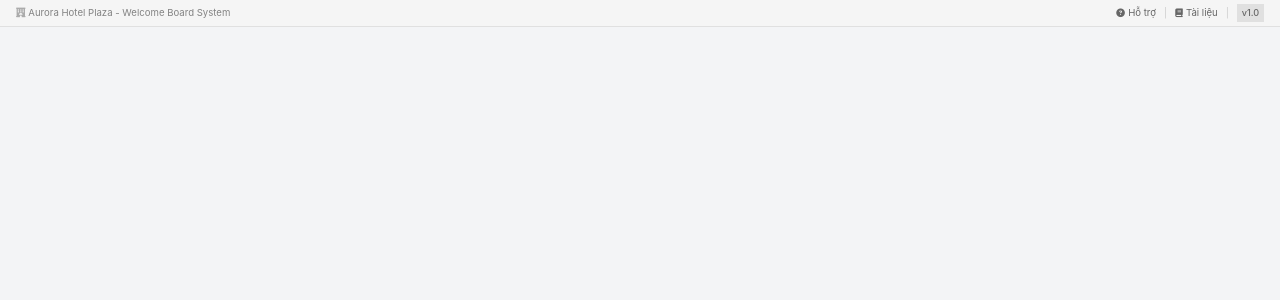
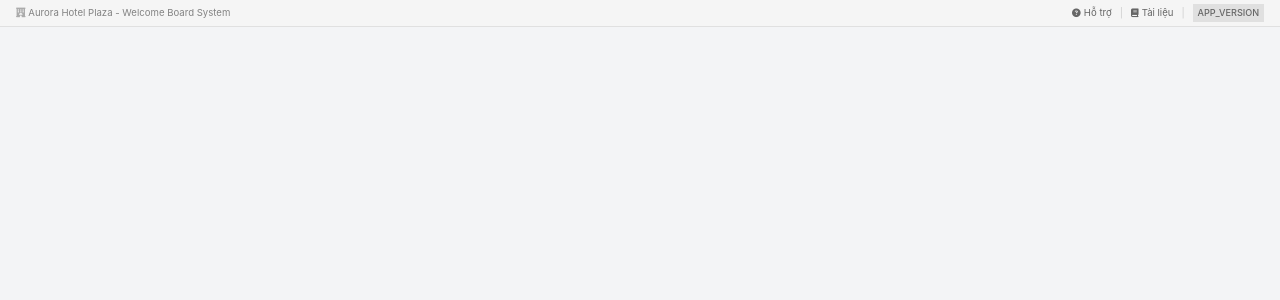
Before and after one commit to quanglong3824/wcb, a PHP site: page /quanglong3824/includes/header.php in a window 1280 px wide. Shown: the top 300 px of the page. Run offline with PHP 8.4, Linux system fonts and the light colour scheme; some libraries are stand-ins or nearby versions.

Commit message:
echo ver

```diff
--- a/includes/header.php
+++ b/includes/header.php
@@ -34,7 +34,7 @@ $basePath = isset($basePath) ? $basePath : '../';
                 <span class="info-divider">|</span>
                 <a href="#" class="info-link"><i class="fas fa-book"></i> <span>Tài liệu</span></a>
                 <span class="info-divider">|</span>
-                <span class="info-version">v1.0</span>
+                <span class="info-version"><?php echo APP_VERSION; ?></span>
             </div>
         </div>
     </div>
```
